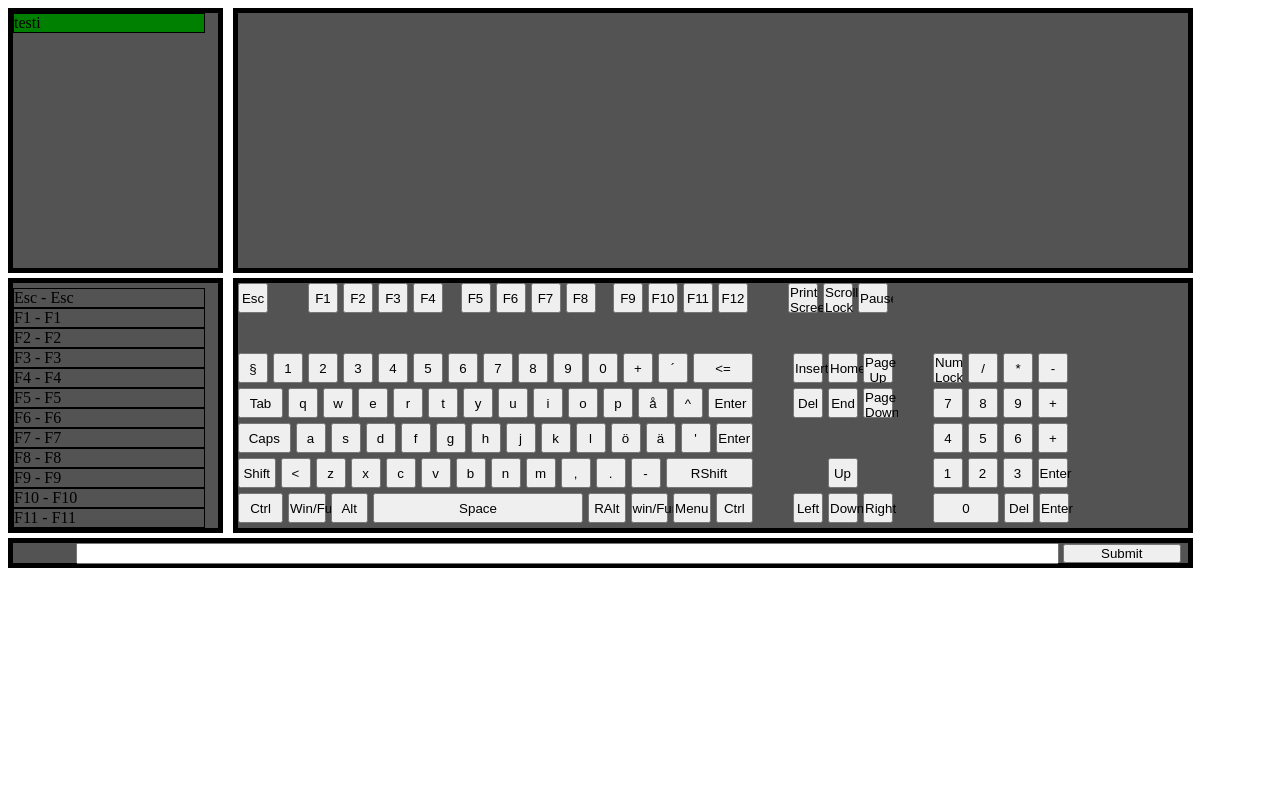
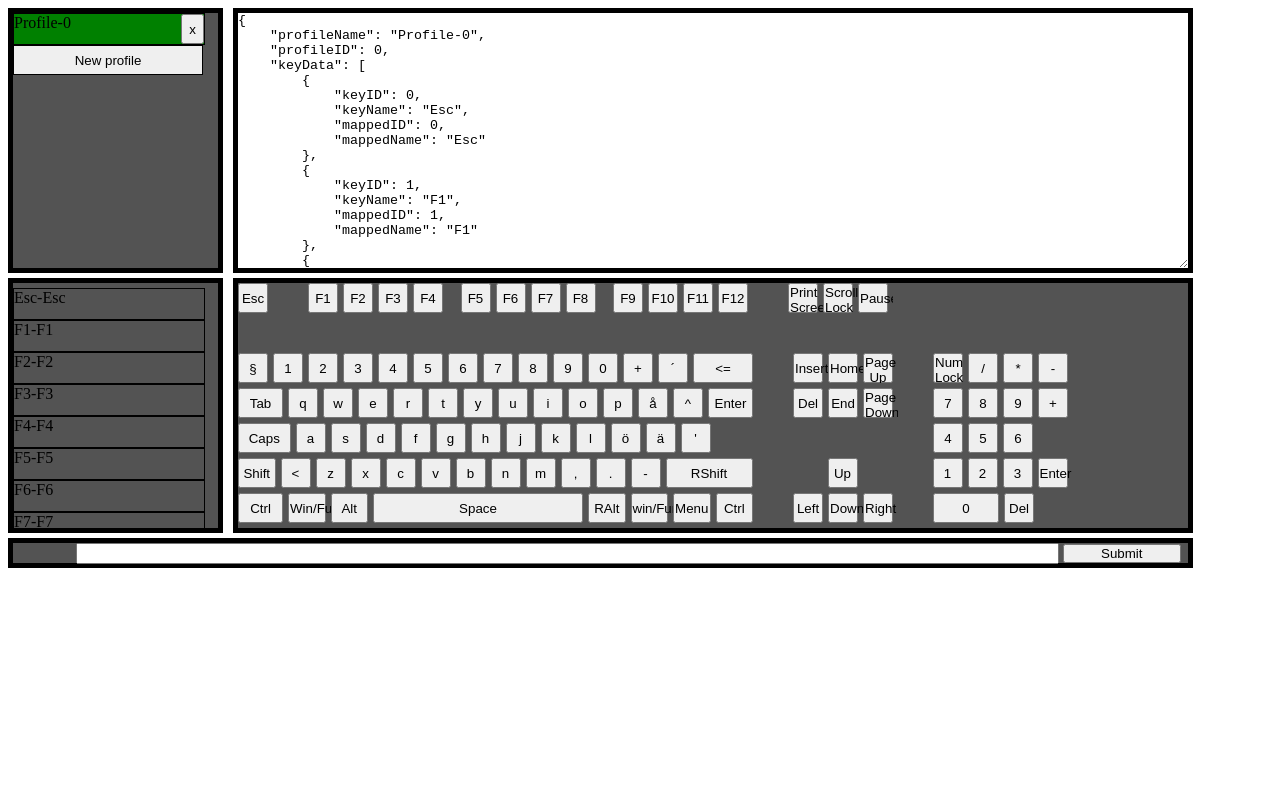
Before and after one commit to miikka-h/Projektikurssi17, a plain HTML site: page frontend/control.html in a window 1280 px wide. Drawn offline with Linux system fonts and the light colour scheme.

Commit message:
Added a way to add/delete profiles + misc
Display for JSON, refactoring, bugfixes etc.

```diff
--- a/frontend/control.html
+++ b/frontend/control.html
@@ -9,7 +9,7 @@
   <link href="styles.css" media="screen" rel="stylesheet">
 </head>
 <div class="wrapper">
-<div class="inputwrapper" id="inputwrap"></div>
+<div class="inputwrapper" id="inputwrap"><textarea class="areainput" id="ainput"></textarea></div>
 <div class="profilewrapper" id="profwrap">
 <div class="innerwrapper" id="profcards"></div>
 </div>
--- a/frontend/script.js
+++ b/frontend/script.js
@@ -6,7 +6,6 @@ class Profile {
         this.keyData = keyData;
     }
 
-// Gets a key from the profile's keydata with a provided key ID.
     getKeybyID(keyID){
         for(var i = 0; i<this.keyData.length; i++){
             if(keyID == this.keyData[i].keyID){
@@ -34,12 +33,12 @@ var finLayout = [
     [["",1],["",1],["",1],["",1],["",1],["",1],["",1],["",1],["",1],["",1],["",1],["",1],["",1],["",1],["",1],["",1],["",1],["",1],["",1],["",1],["",1],["",1],["",1],["",1],[""]],
     [["§",1],["1",1],["2",1],["3",1],["4",1],["5",1],["6",1],["7",1],["8",1],["9",1],["0",1],["+",1],["´",1],["<=",2],["",1],["Insert",1],["Home",1],["Page Up",1],["",1],["Num Lock",1],["/",1],["*",1],["num-",1],[""]],
     [["Tab",1.5],["q",1],["w",1],["e",1],["r",1],["t",1],["y",1],["u",1],["i",1],["o",1],["p",1],["å",1],["^",1],["Enter",1.5],["",1],["Del",1],["End",1],["Page Down",1],["",1],["num7",1],["num8",1],["num9",1],["num+",1],["",1],[""]],
-    [["Caps",1.75],["a",1],["s",1],["d",1],["f",1],["g",1],["h",1],["j",1],["k",1],["l",1],["ö",1],["ä",1],["'",1],["Enter",1.25],["",1],["",1],["",1],["",1],["",1],["num4",1],["num5",1],["num6",1],["num+",1],[""]],
+    [["Caps",1.75],["a",1],["s",1],["d",1],["f",1],["g",1],["h",1],["j",1],["k",1],["l",1],["ö",1],["ä",1],["'",1],["",1.25],["",1],["",1],["",1],["",1],["",1],["num4",1],["num5",1],["num6",1],["",1],[""]],
     [["Shift",1.25],["<",1],["z",1],["x",1],["c",1],["v",1],["b",1],["n",1],["m",1],[",",1],[".",1],["-",1],["RShift",2.9],["",1],["",1],["Up",1],["",1],["",1],["num1",1],["num2",1],["num3",1],["numEnter",1],["",1],[""]],
-    [["Ctrl",1.5],["Win/Function",1.25],["Alt",1.25],["Space",7],["RAlt",1.25],["win/Function",1.25],["Menu",1.25],["Ctrl",1.25],["",1],["Left",1],["Down",1],["Right",1],["",1],["num0",2.2],["numDel",1],["numEnter",1],["",1],["",1]
+    [["Ctrl",1.5],["Win/Function",1.25],["Alt",1.25],["Space",7],["RAlt",1.25],["win/Function",1.25],["Menu",1.25],["Ctrl",1.25],["",1],["Left",1],["Down",1],["Right",1],["",1],["num0",2.2],["numDel",1],["",1],["",1],["",1]
     ]];
 var kbProfiles = [];
-kbProfiles[0] = new Profile("testi", 0, ["", ""]);
+kbProfiles[0] = new Profile("Profile-0", 0, createEmptyKeyData());
 var chosenProfile = kbProfiles[0];
 var chosenKey = "";
 initiateKeyboard();
@@ -62,7 +61,6 @@ function initiateKeyboard() {
             keybutton.className = "keybutton";
             keybutton.id = "button-" + finLayout[i][j][0];
             if (finLayout[i][j][0] != "") {
-                chosenProfile.keyData[k] = new Key(k, finLayout[i][j][0], k, finLayout[i][j][0]);
                 keybutton.setAttribute("keyID",chosenProfile.keyData[k].keyID);
                 k++;
             }
@@ -98,53 +96,90 @@ function addKeycards() {
     var defWrap = document.getElementById("keydefs");
     defWrap.innerHTML = "";
     for (var i = 0; i < chosenProfile.keyData.length; i++) {
-        addKeycard(chosenProfile.keyData[i].keyName, chosenProfile.keyData[i].keyID, chosenProfile.keyData[i].mappedName);
+        addKeycard(chosenProfile.keyData[i].keyName,chosenProfile.keyData[i].mappedName,chosenProfile.keyData[i].keyID);
     }
+}
+
+// Adds a key definition card.
+function addKeycard(keyName, mappedName, keyID) {
+        var defWrap = document.getElementById("keydefs");
+        var keyCard = document.createElement("div");
+        keyCard.className = "card";
+        keyCard.id = "keycard-" + keyName;
+        keyCard.addEventListener("click", function() {
+                modifyKey(this.getAttribute("keyID"));
+        }, false);
+        keyCard.setAttribute("keyID",keyID);
+        keyCard.textContent = keyName + "-" + mappedName;
+        defWrap.appendChild(keyCard);
 }
 
 // Adds new profile cards, deleting any that had been there before.
 function addProfilecards(){
     var profWrap = document.getElementById("profcards");
     profWrap.innerHTML = "";
+        var addCardbutton = document.createElement("button");
+    addCardbutton.className = "addbutton";
+    addCardbutton.textContent = "New profile";
+    addCardbutton.id = "profileadder";
+    addCardbutton.addEventListener("click", function() {
+    addProfile("Profile-" + parseInt(kbProfiles[kbProfiles.length-1].profileID+1),createEmptyKeyData());
+}, false);
+    profWrap.appendChild(addCardbutton);
     for(var i = 0; i<kbProfiles.length; i++){
         addProfilecard(kbProfiles[i]);
     }
 }
 
+// Deletes a profile's profile card.
+function deleteProfilecard(profile){
+    var profileCard = document.getElementById("profile-" + profile.profileID);
+    profileCard.remove();
+}
+
 // Adds a new profile and a card for it.
 function addProfile(name,keydata){
     var newIndex = kbProfiles.length;
-    kbProfiles[newIndex] = new Profile(name,newIndex,keydata);
+    var newID = parseInt(kbProfiles[kbProfiles.length-1].profileID)+1;
+    kbProfiles[newIndex] = new Profile(name,newID,keydata);
     addProfilecard(kbProfiles[newIndex]);
 }
 
-// Adds a new key definition card.
-function addKeycard(keyName, keyID, mappedName){
-    var defWrap = document.getElementById("keydefs");
-    var keyCard = document.createElement("div");
-    keyCard.className = "card";
-    keyCard.id = "keycard-" + keyName;
-    keyCard.setAttribute("keyID",keyID);
-    keyCard.textContent = keyName + " - " + mappedName;
-    // Listener for clicks on the card: functions the same as clicking a button on the visualized keyboard, selecting the key.
-    keyCard.addEventListener("click", function() {
-    modifyKey(this.getAttribute("keyID"));
-}, false);
-    defWrap.appendChild(keyCard);
+// Deletes a profile and calls the function to delete it's card.
+function deleteProfile(profile){
+    if(kbProfiles.length>1 & profile!=chosenProfile){
+    var profileIndex = kbProfiles.indexOf(profile);
+    deleteProfilecard(profile);
+    if (profileIndex > -1) {
+        kbProfiles.splice(profileIndex, 1);
+    }
+    }
 }
 
-// Adds a profile card.
+// Adds a profile card, which will contain a hitbox for selecting it and a button for deleting it.
 function addProfilecard(profile){
     var profWrap = document.getElementById("profcards");
     var profileCard = document.createElement("div");
+    var profileCardclicker = document.createElement("div");
+    profileCardclicker.textContent = profile.profileName;
+    profileCardclicker.className = "cardclicker";
     profileCard.className = "card";
     profileCard.id = "profile-" + profile.profileID;
     profileCard.setAttribute("profileID", profile.profileID);
-    profileCard.textContent = profile.profileName;
-    profileCard.addEventListener("click", function() {
-    changeProfile(this.getAttribute("profileID"),this);
+    profileCardclicker.addEventListener("click", function() {
+    changeProfile(this.parentNode.getAttribute("profileID"),this.parentNode);
 }, false);
-    profWrap.appendChild(profileCard);
+    var deleteButton = document.createElement("button");
+    deleteButton.className = "deletebutton";
+    deleteButton.id = "delete-" + profile.profileID;
+    deleteButton.setAttribute("profileID", profile.profileID);
+    deleteButton.textContent = "x";
+    deleteButton.addEventListener("click", function() {
+    deleteProfile(getProfilebyID(this.getAttribute("profileID")));
+}, false);
+    profileCard.appendChild(profileCardclicker);
+    profileCard.appendChild(deleteButton);
+    profWrap.insertBefore(profileCard,document.getElementById("profileadder"));
 }
 
 // Creates a fresh key data.
@@ -163,12 +198,13 @@ function createEmptyKeyData(){
 }
 
 // Changes the chosen profile, resetting the background color of the old chosen profile.
-function changeProfile(newIndex, profileCard){
+function changeProfile(newID, profileCard){
     var oldProfilecard = document.getElementById("profile-" + chosenProfile.profileID);
     oldProfilecard.style.backgroundColor = "";
-    chosenProfile = kbProfiles[newIndex];
+    chosenProfile = getProfilebyID(newID);
     profileCard.style.backgroundColor = "green";
     addKeycards();
+    document.getElementById("ainput").textContent = JSON.stringify(chosenProfile, null, 4);
 }
 
 // When a key is chosen on the visualized keyboard, this is fired. It updates the chosen key and highlights the keycard, as well as removes any older highlights.
@@ -191,4 +227,16 @@ function submitMod() {
     var mappedName = document.getElementById("inputmod").value;
     chosenProfile.keyData[keyCard.getAttribute("keyID")].mappedName = mappedName;
     document.getElementById("keycard-" + chosenKeyName).textContent = chosenKey.keyName + "-" + chosenKey.mappedName;
+    document.getElementById("ainput").textContent = JSON.stringify(chosenProfile, null, 4);
 }
+
+// Returns a profile, searched by ID.
+function getProfilebyID(profileID){
+    for(var i = 0; i<kbProfiles.length; i++){
+        if(profileID == kbProfiles[i].profileID){
+            return kbProfiles[i];
+        }
+    }
+    console.log("Profile with ID of " + profileID + " not found!");
+    return;
+}
--- a/frontend/styles.css
+++ b/frontend/styles.css
@@ -72,6 +72,18 @@
     width:10%;
     padding:0px;
 }
+.deletebutton {
+    height:100%;
+    max-width:20%;
+    float:right;
+    display:inline-block;
+}
+.addbutton {
+    width:95%;
+    height:30px;
+    display:inline-block;
+    border: solid 1px;
+}
 .innerwrapper {
     width:100%;
     height:100%;
@@ -79,9 +91,20 @@
 }
 .card {
     width:95%;
-    height:auto;
+    height:30px;
     display:inline-block;
     background-color:(255,255,255,0.5);
     border: solid 1px;
     transition: background-color 0.25s;
 }
+.cardclicker {
+   display: inline-block;
+min-width: 80%;
+height: 100%;
+}
+.areainput {
+    width:100%;
+    height:100%;
+    border:0;
+    padding:0;
+}
```
